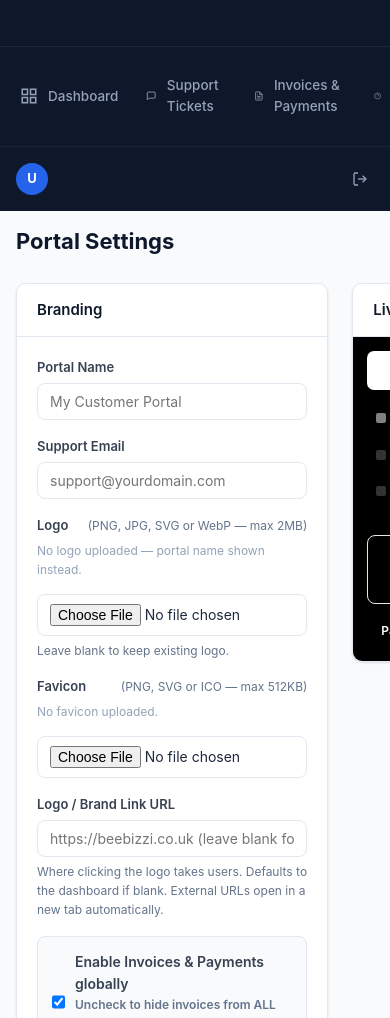
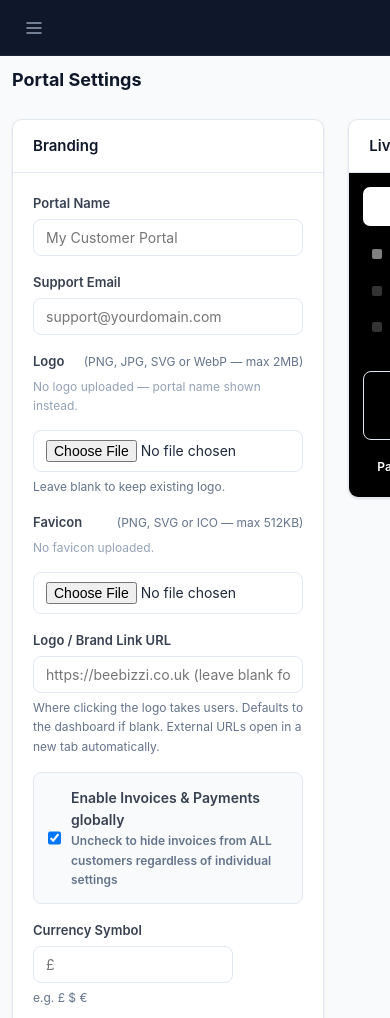
Before and after one commit to waltyw/Customer-Portal-White-Label, a PHP site: template templates/admin/settings.php in a window 390 px wide. Shown: the top 1018 px of the page. Run offline with PHP 8.4, Linux system fonts and the light colour scheme; the template is opened without the code that fills it, so the values that code supplies are empty; some libraries are stand-ins or nearby versions.

Commit message:
feat: mobile drawer using kwt-saas pattern
Translates the kwt-saas SidebarShell pattern to vanilla PHP/CSS/JS:
- Desktop: sidebar unchanged (sticky, in flow, 240px)
- Mobile (<=767px): sidebar fixed + translateX(-100%) off-screen
- Mobile topbar (56px dark bar) with hamburger, logo, hidden on desktop
- Backdrop z-30, drawer z-40, close button inside drawer
- JS: open/close/Escape key/backdrop click — same as kwt-saas
- Tables auto-wrapped in scroll container by JS
- Zero changes to desktop layout or component CSS

Co-Authored-By: Claude Sonnet 4.6 <noreply@anthropic.com>

```diff
--- a/assets/css/app.css
+++ b/assets/css/app.css
@@ -756,14 +756,107 @@ code {
     color: #0f172a;
 }
 
-/* ── Responsive ──────────────────────────────────────────────────────────────── */
-@media (max-width: 768px) {
-    .layout { flex-direction: column; }
-    .sidebar { width: 100%; height: auto; position: static; }
-    .sidebar-nav { flex-direction: row; overflow-x: auto; gap: 4px; padding: 8px; }
+/* ── Mobile topbar — hidden on desktop ───────────────────────────────────────── */
+.mobile-topbar { display: none; }
+.drawer-close-btn { display: none; }
+
+.drawer-backdrop {
+    display: none;
+    position: fixed;
+    inset: 0;
+    background: rgba(0,0,0,.5);
+    z-index: 30;
+}
+.drawer-backdrop.is-open { display: block; }
+
+/* ── Table scroll wrapper ────────────────────────────────────────────────────── */
+.table-responsive { overflow-x: auto; -webkit-overflow-scrolling: touch; }
+
+/* ── Mobile (≤767px) — kwt-saas drawer pattern ───────────────────────────────── */
+@media (max-width: 767px) {
+    /* Show topbar */
+    .mobile-topbar {
+        display: flex;
+        align-items: center;
+        justify-content: space-between;
+        padding: 0 16px;
+        height: 56px;
+        background: var(--sidebar-bg);
+        border-bottom: 1px solid rgba(255,255,255,.07);
+        position: sticky;
+        top: 0;
+        z-index: 20;
+        flex-shrink: 0;
+    }
+
+    .topbar-hamburger {
+        background: none;
+        border: none;
+        color: var(--sidebar-text);
+        cursor: pointer;
+        padding: 8px;
+        border-radius: 6px;
+        display: flex;
+        align-items: center;
+        touch-action: manipulation;
+        -webkit-tap-highlight-color: transparent;
+        transition: color .15s, background .15s;
+    }
+    .topbar-hamburger:hover, .topbar-hamburger:active { color: #fff; background: rgba(255,255,255,.1); }
+
+    .topbar-logo-img {
+        height: 30px;
+        width: auto;
+        background: #fff;
+        border-radius: 6px;
+        padding: 3px 8px;
+        display: block;
+    }
+    .topbar-logo-text { color: #fff; font-size: 15px; font-weight: 700; }
+
+    /* Show close button inside drawer */
+    .drawer-close-btn {
+        display: flex;
+        position: absolute;
+        top: 12px;
+        right: 12px;
+        background: none;
+        border: none;
+        color: var(--sidebar-text);
+        cursor: pointer;
+        padding: 6px;
+        border-radius: 6px;
+        align-items: center;
+        touch-action: manipulation;
+        transition: color .15s, background .15s;
+    }
+    .drawer-close-btn:hover { color: #fff; background: rgba(255,255,255,.1); }
+
+    /* Sidebar becomes fixed off-canvas drawer — z-index above backdrop */
+    .sidebar {
+        position: fixed;
+        top: 0;
+        left: 0;
+        height: 100%;
+        z-index: 40;
+        transform: translateX(-100%);
+        transition: transform 200ms ease-in-out;
+    }
+    .sidebar.is-open { transform: translateX(0); }
+
+    /* Content fills full width (sidebar is out of flow when fixed) */
     .content-inner { padding: 16px; }
-    .stats-grid { grid-template-columns: 1fr 1fr; }
-    .grid-2 { grid-template-columns: 1fr; }
-    .form-row { flex-direction: column; }
-    .page-header { flex-direction: column; align-items: flex-start; }
+    .stats-grid    { grid-template-columns: 1fr 1fr; }
+    .grid-2        { grid-template-columns: 1fr; }
+    .form-row      { flex-direction: column; }
+    .page-header   { flex-direction: column; align-items: flex-start; }
+    .payment-amount-value { font-size: 28px; }
+    .auth-card     { padding: 24px 20px; }
 }
+
+/* ── Small phones (≤479px) ───────────────────────────────────────────────────── */
+@media (max-width: 479px) {
+    .stats-grid  { grid-template-columns: 1fr; }
+    .content-inner { padding: 12px; }
+    .page-header h1 { font-size: 18px; }
+}
--- a/templates/layouts/main.php
+++ b/templates/layouts/main.php
@@ -25,9 +25,32 @@ $logoLinkUrl  = \App\Models\Setting::get('logo_link_url') ?: '/dashboard';
 $logoLinkTarget = str_starts_with($logoLinkUrl, 'http') ? ' target="_blank" rel="noopener"' : '';
 $customLinks  = \App\Models\Setting::menuLinks();
 ?>
+<?php
+$logoExt  = \App\Models\Setting::get('logo_ext') ?: 'png';
+$logoFile = $_SERVER['DOCUMENT_ROOT'] . '/assets/img/logo.' . $logoExt;
+$appName  = \App\Models\Setting::get('app_name') ?: 'Portal';
+?>
+<!-- Mobile top bar (hidden on desktop via CSS) -->
+<div class="mobile-topbar">
+    <button class="topbar-hamburger" id="menuOpen" aria-label="Open menu">
+        <svg width="20" height="20" viewBox="0 0 20 20" fill="none"><path d="M3 5h14M3 10h14M3 15h14" stroke="currentColor" stroke-width="1.5" stroke-linecap="round"/></svg>
+    </button>
+    <?php if (file_exists($logoFile)): ?>
+    <img src="/assets/img/logo.<?= $logoExt ?>?v=<?= filemtime($logoFile) ?>" alt="<?= \App\Core\Security::e($appName) ?>" class="topbar-logo-img">
+    <?php else: ?>
+    <span class="topbar-logo-text"><?= \App\Core\Security::e($appName) ?></span>
+    <?php endif; ?>
+    <div style="width:40px"></div>
+</div>
+<!-- Backdrop (z-30, behind the drawer) -->
+<div class="drawer-backdrop" id="drawerBackdrop"></div>
+
 <div class="layout">
-    <!-- Sidebar -->
+    <!-- Sidebar: sticky rail on desktop, off-canvas drawer on mobile -->
     <aside class="sidebar">
+        <button class="drawer-close-btn" id="menuClose" aria-label="Close menu">
+            <svg width="14" height="14" viewBox="0 0 14 14" fill="none"><path d="M2 2l10 10M12 2L2 12" stroke="currentColor" stroke-width="1.5" stroke-linecap="round"/></svg>
+        </button>
         <div class="sidebar-brand">
             <?php
             $logoExt  = \App\Models\Setting::get('logo_ext') ?: 'png';
```
Also changed, not shown: assets/js/app.js (+54 -10 lines), templates/layouts/admin.php (+23 -0 lines).
